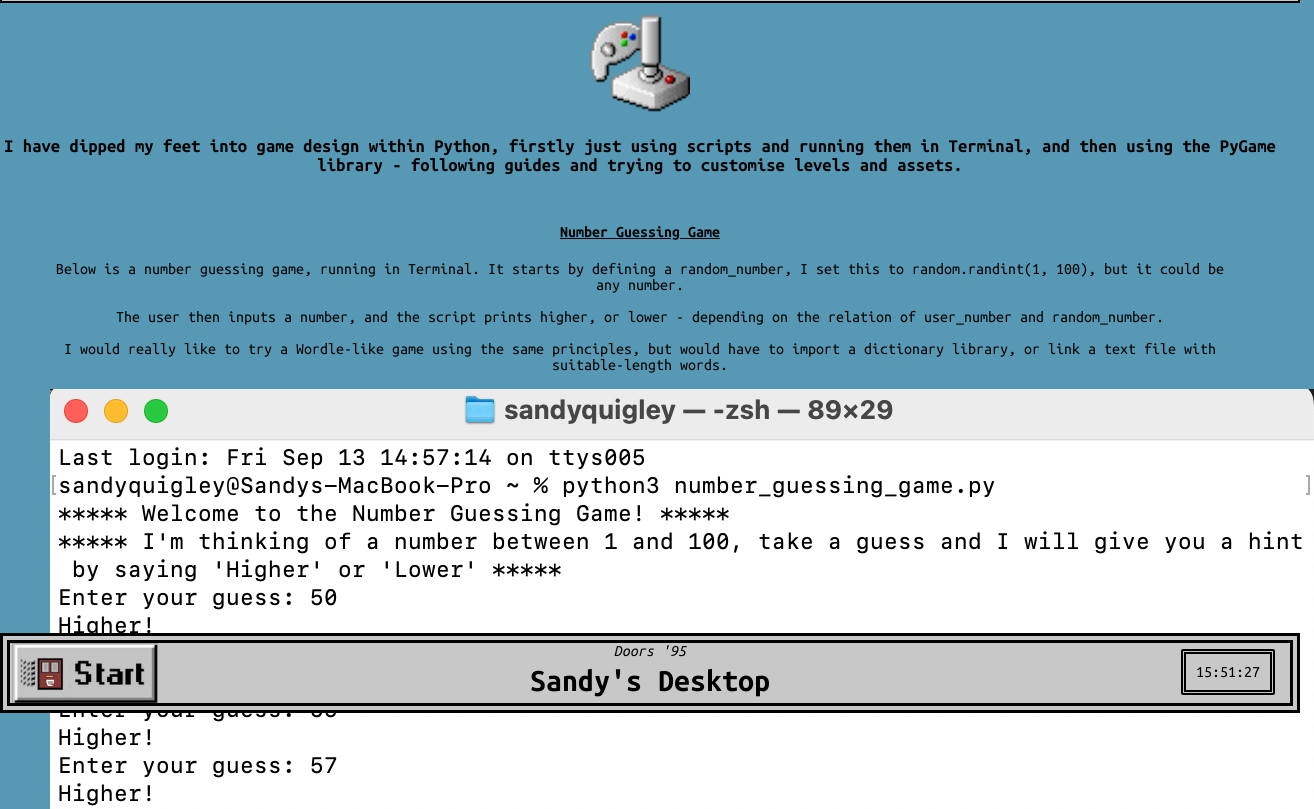
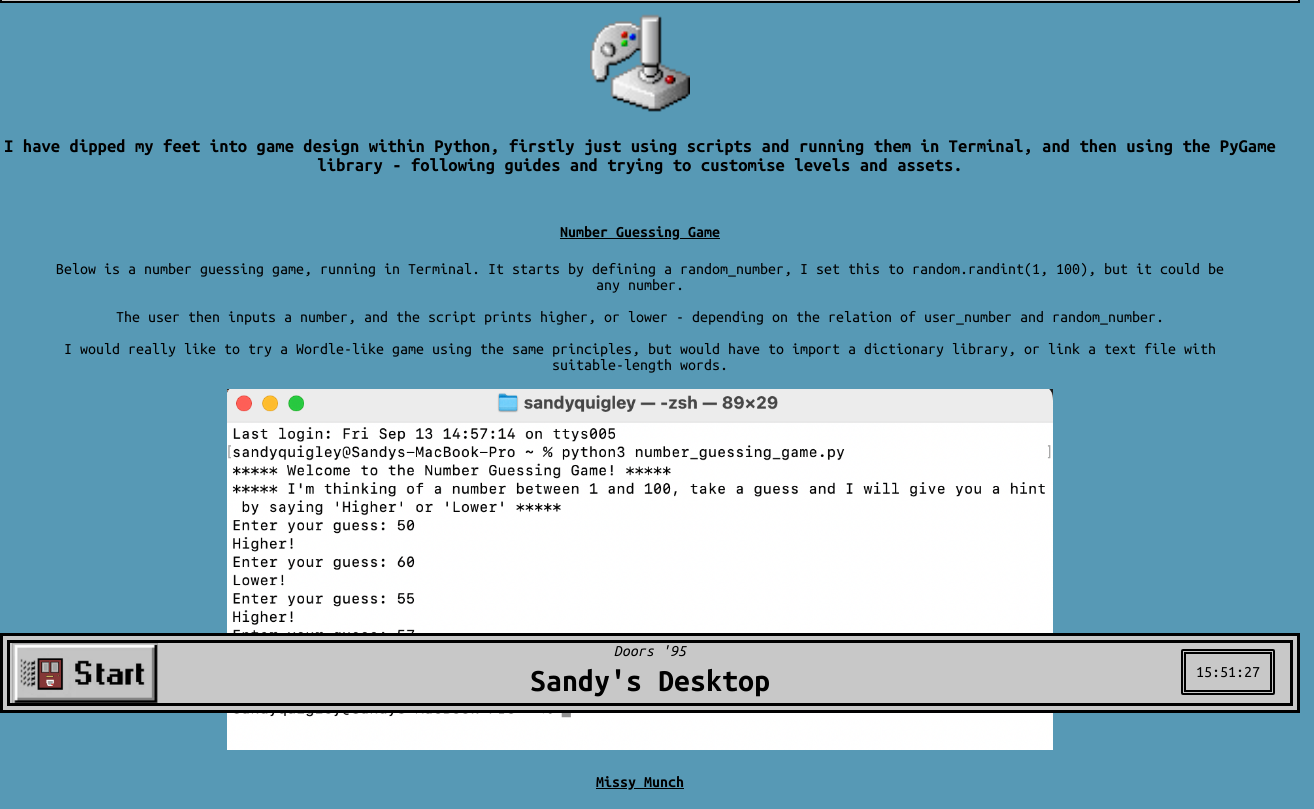
Before and after one commit to xaatu/Doors-95, a plain HTML site: page Doors-95/games.html in a window 1280 px wide. Shown: the part 87-896 px from the top of the page, 1314 px wide, since content can reach past the window. Drawn offline with Linux system fonts and the light colour scheme.

Commit message:
update game image size

```diff
--- a/Doors-95/styles.css
+++ b/Doors-95/styles.css
@@ -300,6 +300,10 @@ header {
     text-align: center;
 }
 
+.python img{
+    width: 70%;
+}
+
 #bottom{
     padding: 100px;
 }
```
